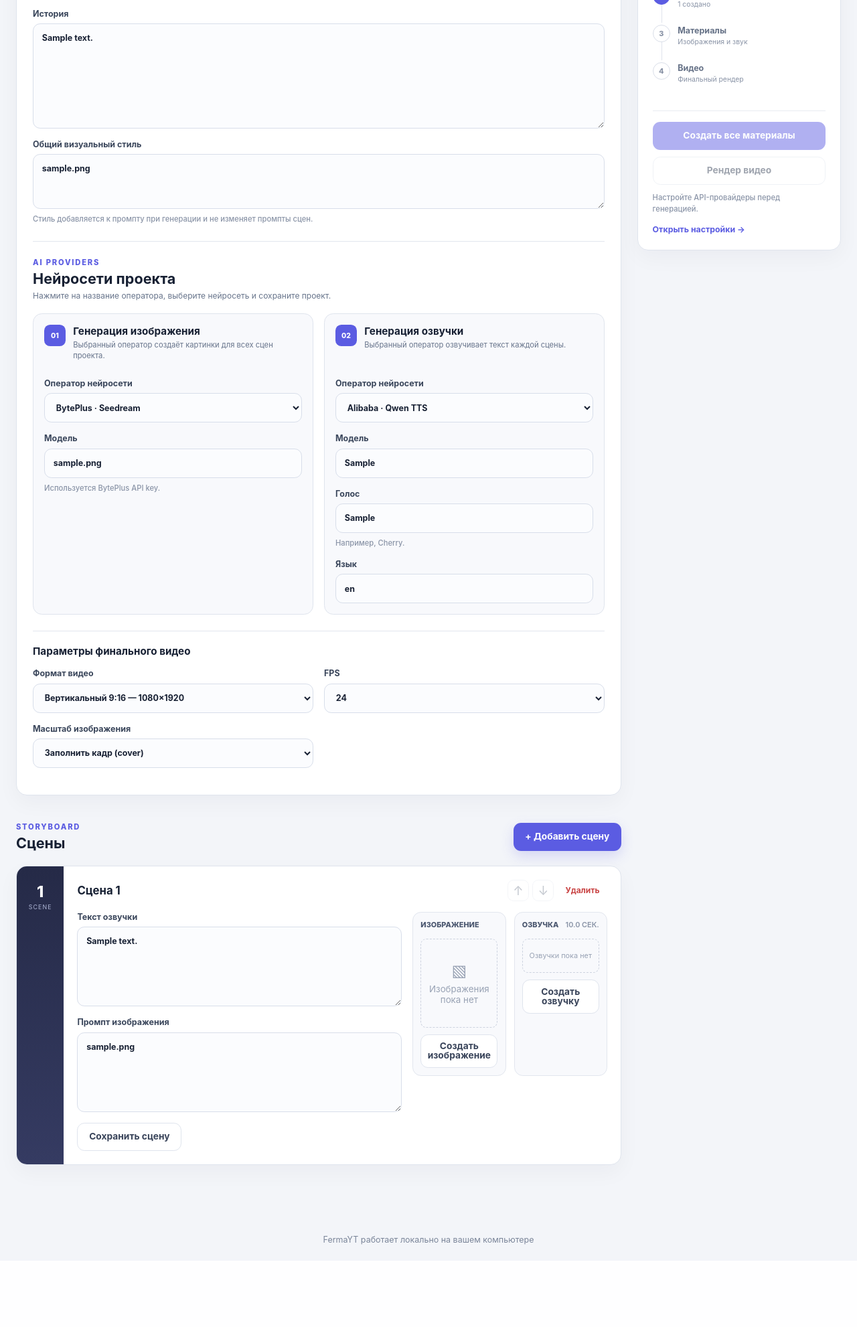
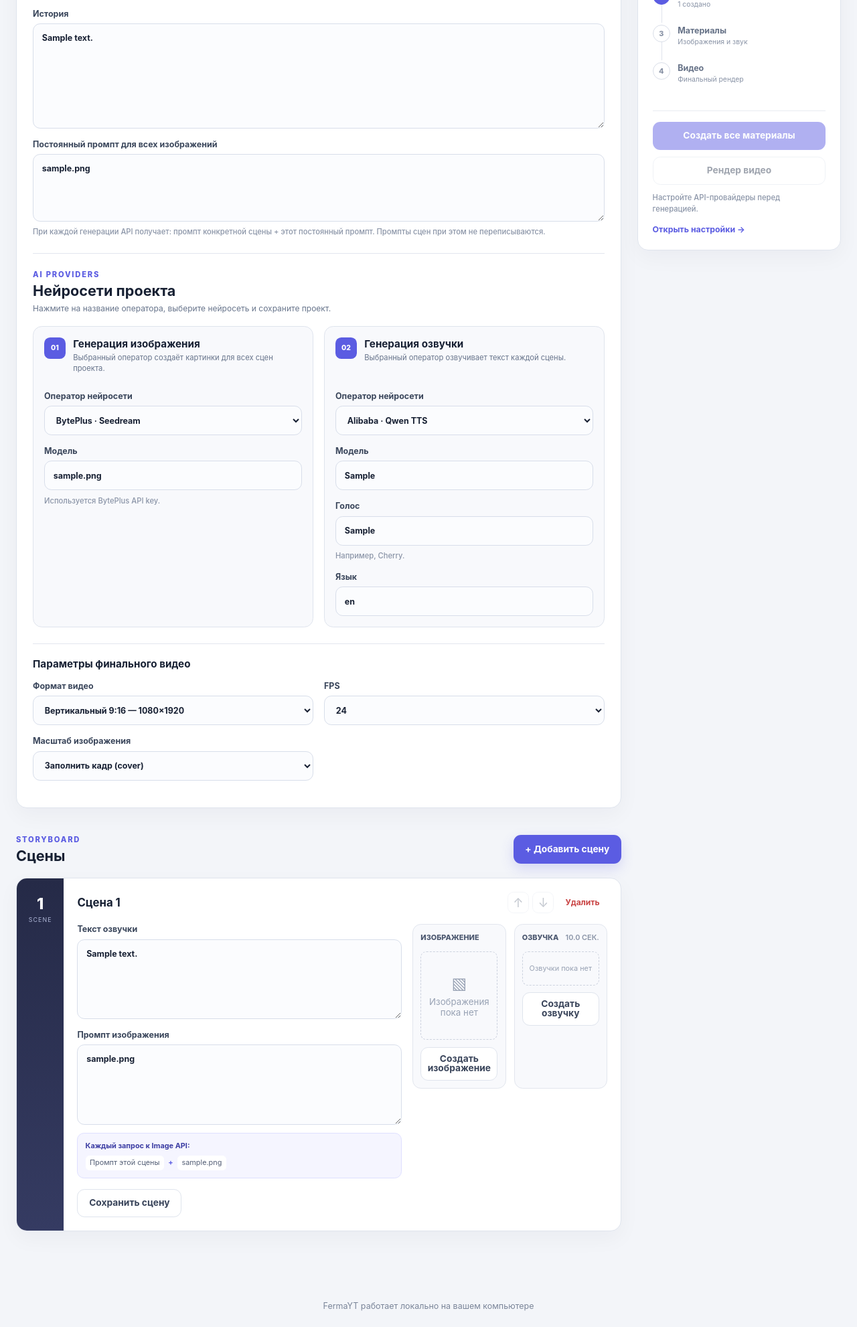
Before and after one commit to ReseJ-dev/FermaYT, a FastAPI app: page /projects/1 in a window 1280 px wide. Shown: the part 467-2449 px from the top of the page at 67% size. Before the commit the page ends 2326 px from the top, so only its background shows below. Run offline with FastAPI, Linux system fonts and the light colour scheme; tables that the repository leaves empty hold one stand-in row (values such as "Sample post").

Commit message:
feat: choose update

```diff
--- a/app/main.py
+++ b/app/main.py
@@ -117,6 +117,9 @@ async def create_project_route(request: Request) -> RedirectResponse:
                 session,
                 name=name,
                 story_text=story_text,
+                global_image_style_prompt=form.get(
+                    "global_image_style_prompt"
+                ),
                 scene_count=_optional_int(form.get("scene_count")),
                 image_provider=application_settings.image_provider,
                 image_model=(
--- a/app/static/app.css
+++ b/app/static/app.css
@@ -119,6 +119,10 @@ label small, .helper-text { color: #8a94a7; font-size: .7rem; font-weight: 500;
 .compact-actions { display: flex; align-items: center; gap: .35rem; }
 .scene-editor-grid { display: grid; grid-template-columns: minmax(0, 1.25fr) minmax(15rem, .75fr); gap: 1rem; }
 .scene-fields .button { justify-self: start; }
+.prompt-composition { display: flex; flex-wrap: wrap; align-items: center; gap: .4rem; margin: -.25rem 0 1rem; padding: .7rem; border: 1px solid #dedfff; border-radius: .65rem; color: #545f76; background: #f5f5ff; font-size: .68rem; line-height: 1.4; }
+.prompt-composition strong { width: 100%; color: #3c3da3; }
+.prompt-composition span { padding: .22rem .4rem; border-radius: .35rem; background: white; }
+.prompt-composition b { color: var(--primary); }
 .asset-stack { display: grid; grid-template-columns: 1fr 1fr; gap: .75rem; align-content: start; }
 .asset-card { min-width: 0; overflow: hidden; padding: .7rem; border: 1px solid #e2e6ee; border-radius: .8rem; background: #f8f9fc; }
 .asset-label { display: flex; min-height: 1.2rem; justify-content: space-between; margin-bottom: .55rem; color: #4c5870; font-size: .68rem; font-weight: 800; text-transform: uppercase; }
--- a/app/templates/index.html
+++ b/app/templates/index.html
@@ -60,6 +60,7 @@
       </div>
       <label>Название проекта<input name="name" maxlength="255" required placeholder="Например, Волшебная книга"></label>
       <label>История<textarea name="story_text" rows="7" required placeholder="Опишите сюжет будущего видео..."></textarea></label>
+      <label>Постоянный промпт для всех изображений<textarea name="global_image_style_prompt" rows="4" placeholder="Например: единый мультяшный стиль, layered cardboard, warm colors, вертикальная композиция 9:16"></textarea><small>Он будет автоматически отправляться в Image API вместе с описанием каждой сцены.</small></label>
       <label>Примерное количество сцен<input name="scene_count" type="number" min="1" max="50" placeholder="Можно указать позже"></label>
       <div class="modal-actions">
         <button class="button button-secondary" type="button" data-close-dialog>Отмена</button>
--- a/app/templates/project.html
+++ b/app/templates/project.html
@@ -25,7 +25,7 @@
           <label>Количество сцен<input name="scene_count" type="number" min="1" max="50" value="{{ project.scene_count or '' }}" placeholder="До 50"></label>
         </div>
         <label>История<textarea name="story_text" rows="7" required>{{ project.story_text }}</textarea></label>
-        <label>Общий визуальный стиль<textarea name="global_image_style_prompt" rows="3" placeholder="Например: layered cardboard, warm colors, soft cinematic light">{{ project.global_image_style_prompt or '' }}</textarea><small>Стиль добавляется к промпту при генерации и не изменяет промпты сцен.</small></label>
+        <label>Постоянный промпт для всех изображений<textarea name="global_image_style_prompt" rows="4" placeholder="Например: layered cardboard, warm colors, soft cinematic light">{{ project.global_image_style_prompt or '' }}</textarea><small>При каждой генерации API получает: промпт конкретной сцены + этот постоянный промпт. Промпты сцен при этом не переписываются.</small></label>
 
         <section class="project-provider-settings" aria-labelledby="project-providers-title">
           <div class="section-heading provider-section-heading"><div><p class="eyebrow">AI providers</p><h2 id="project-providers-title">Нейросети проекта</h2><p class="provider-section-note">Нажмите на название оператора, выберите нейросеть и сохраните проект.</p></div></div>
@@ -98,6 +98,7 @@
                       <div class="scene-fields">
                         <label>Текст озвучки<textarea name="text" rows="5" required>{{ scene.text }}</textarea></label>
                         <label>Промпт изображения<textarea name="image_prompt" rows="5" required>{{ scene.image_prompt }}</textarea></label>
+                        {% if project.global_image_style_prompt %}<div class="prompt-composition"><strong>Каждый запрос к Image API:</strong><span>Промпт этой сцены</span><b>+</b><span>{{ project.global_image_style_prompt }}</span></div>{% endif %}
                         <button class="button button-secondary" type="submit">Сохранить сцену</button>
                       </div>
                       <div class="asset-stack">
```
Also changed, not shown: tests/test_web_ui.py (+25 -0 lines).
